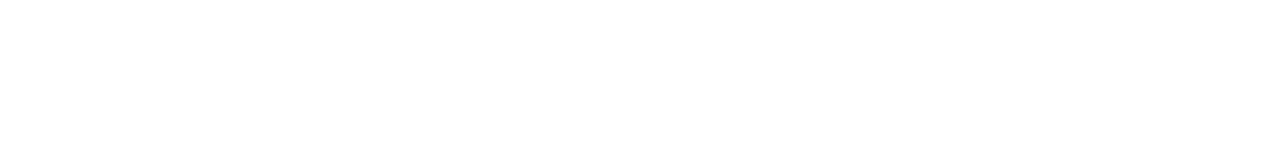
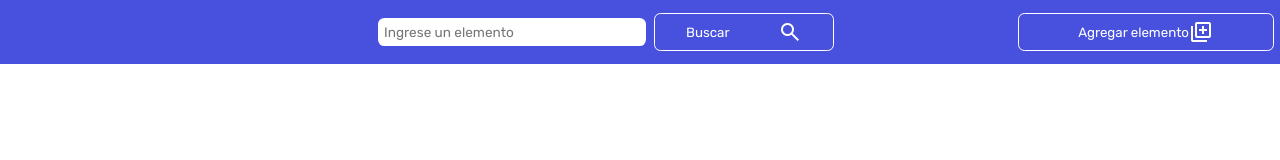
Before and after one commit to jpbiondo/trabajo-practico-integrador-js, a website: page index.html in a window 1280 px wide. Drawn offline with nearby package versions, Linux system fonts and the light colour scheme.

Commit message:
Add header

```diff
--- a/index.html
+++ b/index.html
@@ -5,8 +5,40 @@
     <link rel="icon" type="image/svg+xml" href="/vite.svg" />
     <meta name="viewport" content="width=device-width, initial-scale=1.0" />
     <title>Proyecto Final</title>
+    <link rel="stylesheet" href="style.css">
+
+    <!-- FONTS -->
+    <link rel="preconnect" href="https://fonts.googleapis.com">
+    <link rel="preconnect" href="https://fonts.gstatic.com" crossorigin>
+    <link href="https://fonts.googleapis.com/css2?family=Rubik:ital,wght@0,300..900;1,300..900&family=Varela&display=swap" rel="stylesheet">
+
+    <!-- ICONS -->
+    <link rel="stylesheet" href="https://fonts.googleapis.com/css2?family=Material+Symbols+Outlined:opsz,wght,FILL,GRAD@24,400,0,0" />
   </head>
   <body>
+    <header>
+      <div class="container__principalHeader">
+        <div class="container__contentHeader">
+          <div class="headerSearch">
+            <input
+              class="inputHeader"
+              type="text"
+              placeholder="Ingrese un elemento">
+            <button class="buttonSearch">Buscar <span class="material-symbols-outlined">
+              search
+              </span></button>
+          </div>
+
+          <div>
+            <button class="header__buttonAdd">Agregar elemento
+              <span class="material-symbols-outlined">
+                library_add
+                </span>
+            </button>
+          </div>
+        </div>
+      </div>
+    </header>
     <script type="module" src="/main.js"></script>
   </body>
 </html>
--- /dev/null
+++ b/style.css
@@ -0,0 +1,77 @@
+* {
+  margin: 0;
+  padding: 0;
+  font-family: "Rubik", sans-serif;
+}
+
+.container__principalHeader {
+  width: 100vw;
+  height: 8vh;
+  background-color: #4751dd;
+
+  display: flex;
+  justify-content: flex-end;
+  align-items: center;
+}
+
+.container__contentHeader {
+  width: 70%;
+  display: flex;
+  justify-content: space-between;
+  padding: 0.4rem;
+}
+
+.headerSearch {
+  display: flex;
+  justify-content: space-around;
+  align-items: center;
+  gap: 1vh;
+}
+
+.inputHeader {
+  border-radius: 0.4rem;
+  border: none;
+  padding: 0.4rem;
+  outline: none;
+  height: 2vh;
+  width: 20vw;
+  font-size: 1.7vh;
+}
+
+.buttonSearch {
+  border: 1px solid #fff;
+  background-color: transparent;
+  border-radius: .4rem;
+  padding: .4rem;
+  width: 14vw;
+  color: #fff;
+
+  display: flex;
+  justify-content: space-around;
+  align-items: center;
+}
+
+.buttonSearch:hover {
+  cursor: pointer;
+  background-color: #4f5aef;
+  transition: .2s ease;
+}
+
+.header__buttonAdd {
+  width: 20vw;
+  padding: .4rem;
+  border: 1px solid #fff;
+  border-radius: .4rem;
+  background-color: transparent;
+  color: #fff;
+
+  display: flex;
+  justify-content: center;
+  align-items: center;
+}
+
+.header__buttonAdd:hover {
+  cursor: pointer;
+  background-color: #4f5aef;
+  transition: .2s ease;
+}
```
Also changed, not shown: counter.js (added).
